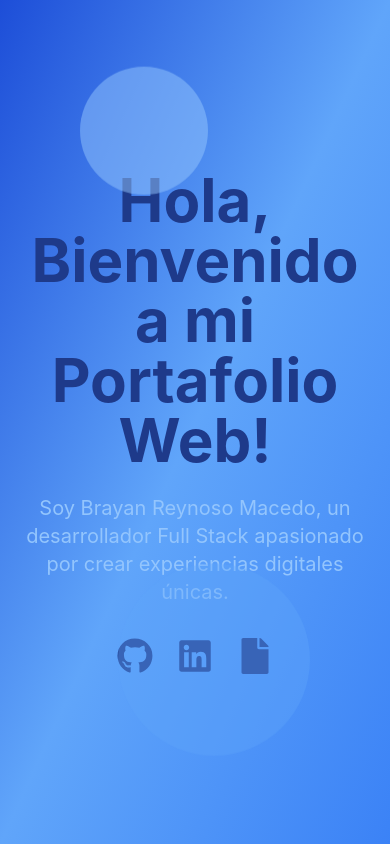
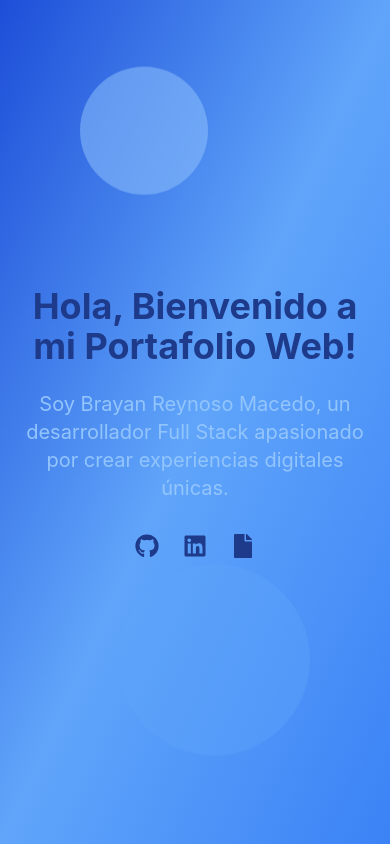
Before and after one commit to BrayanReynoso/portafolio_web_brm, a React (Vite) app: page / in a window 390 px wide. Shown: the top 844 px of the page. Built offline with nearby package versions, Linux system fonts and the light colour scheme.

Commit message:
[Update] src/pages/AboutMe.jsx and src/pages/Home.jsx

```diff
--- a/src/pages/AboutMe.jsx
+++ b/src/pages/AboutMe.jsx
@@ -188,7 +188,7 @@ export default function EnhancedAboutMe() {
   ];
 
   return (
-    <div className="h-auto bg-gradient-to-br from-blue-900 via-blue-600 to-blue-600 text-white py-16">
+    <div className="h-auto w-screen bg-gradient-to-br from-blue-900 via-blue-600 to-blue-600 text-white py-16">
       <div className="container mx-auto px-6 max-w-4xl">
         {/* Intro Section */}
         <section className="text-center mb-16" ref={titleRef}>
@@ -221,7 +221,7 @@ export default function EnhancedAboutMe() {
         {/* Education Section */}
         <section className="mb-16" ref={educationRef}>
           <h2 className="text-3xl font-semibold text-center mb-8 text-blue-200">
-            <FaGraduationCap className="inline-block mr-2 text-blue-900" /> Education
+            <FaGraduationCap className="inline-block mr-2 text-blue-900" /> Educación
           </h2>
           <Timeline events={educationEvents} />
         </section>
--- a/src/pages/Home.jsx
+++ b/src/pages/Home.jsx
@@ -1,24 +1,24 @@
 import React, { useEffect, useRef } from 'react';
 import gsap from 'gsap';
-import { FaCcVisa, FaFile, FaGithub, FaLinkedin, FaTwitter } from 'react-icons/fa';
-import { FaCakeCandles } from 'react-icons/fa6';
+import { FaGithub, FaLinkedin, FaFile } from 'react-icons/fa';
+import { LiaDev } from 'react-icons/lia';
 import AboutMe from './AboutMe';
 import Projects from './Projects';
 import useSEO from '../hooks/useSEO';
-import { LiaDev } from 'react-icons/lia';
 
 export default function Home() {
   const titleRef = useRef(null);
   const paragraphRef = useRef(null);
   const socialIconsRef = useRef(null);
+
   useSEO({
     title: "Home | Mi Portafolio",
     description: "Conoce los proyectos en los que he trabajado y las tecnologías que he utilizado.",
-    icon: <LiaDev color='white'/>,
+    icon: <LiaDev color='white' />,
+  });
 
-    })
   useEffect(() => {
-    // Animación de desvanecimiento y desplazamiento para el título
+    // Animaciones con GSAP para los elementos de la página
     gsap.fromTo(
       titleRef.current,
       { opacity: 0, y: 50 },
@@ -35,7 +35,6 @@ export default function Home() {
       }
     );
 
-    // Animación de desvanecimiento y desplazamiento para el párrafo
     gsap.fromTo(
       paragraphRef.current,
       { opacity: 0, y: 30 },
@@ -52,7 +51,6 @@ export default function Home() {
       }
     );
 
-    // Animación de los íconos sociales (escala y desvanecimiento)
     gsap.fromTo(
       socialIconsRef.current,
       { opacity: 0, scale: 0.8 },
@@ -68,47 +66,41 @@ export default function Home() {
         },
       }
     );
-
-
   }, []);
 
   return (
     <>
-    <section className='overflow-hidden'>
+      <section className="overflow-hidden">
         <div className="flex h-screen w-full bg-gradient-to-br from-blue-700 via-blue-400 to-blue-500">
-        <div className="w-screen h-full flex items-center justify-center relative">
-          <div className="text-center max-w-2xl px-4">
-            <h1 ref={titleRef} className="welcome-title text-6xl font-bold text-blue-900 mb-6">
+          <div className="w-full h-full flex items-center justify-center relative px-4">
+            <div className="text-center max-w-2xl">
+              <h1 ref={titleRef} className="welcome-title text-4xl sm:text-6xl font-bold text-blue-900 mb-6">
                 Hola, Bienvenido a mi Portafolio Web!
               </h1>
-            <p ref={paragraphRef} className="text-xl text-blue-300 mb-8">
+              <p ref={paragraphRef} className="text-xl sm:text-2xl text-blue-300 mb-8">
                 Soy Brayan Reynoso Macedo, un desarrollador Full Stack apasionado por crear experiencias digitales únicas.
               </p>
-            <div ref={socialIconsRef} className="flex justify-center space-x-6 text-4xl text-blue-700">
-              <a href="https://github.com/BrayanReynoso" target="_blank" rel="noopener noreferrer" className="hover:text-blue-900 transition">
-                <FaGithub className='text-blue-900'/>
+              <div ref={socialIconsRef} className="flex justify-center space-x-6 text-2xl sm:text-4xl text-blue-700">
+                <a href="https://github.com/BrayanReynoso" target="_blank" rel="noopener noreferrer" className="hover:text-blue-500 transition">
+                  <FaGithub className='text-blue-900 hover:text-blue-300'/>
                 </a>
-              <a href="https://www.linkedin.com/in/brayan-reynoso-macedo-55a216283/" target="_blank" rel="noopener noreferrer" className="hover:text-blue-900 transition">
-                <FaLinkedin  className='text-blue-900'/>
+                <a href="https://www.linkedin.com/in/brayan-reynoso-macedo-55a216283/" target="_blank" rel="noopener noreferrer" className="hover:text-blue-500 transition">
+                  <FaLinkedin  className='text-blue-900 hover:text-blue-300' />
                 </a>
-
-              <a href="/assets/cv/CV_BRAYAN_REYNOSO_MACEDO.pdf" target="_blank" rel="noopener noreferrer" className="hover:text-blue-900 transition">
-                <FaFile  className='text-blue-900'/>
+                <a href="/assets/cv/CV_BRAYAN_REYNOSO_MACEDO.pdf" target="_blank" rel="noopener noreferrer" className="hover:text-blue-500 transition">
+                  <FaFile  className='text-blue-900 hover:text-blue-300'/>
                 </a>
               </div>
             </div>
 
-
             {/* Elementos de fondo animados */}
-          <div className="absolute top-20 left-20 w-32 h-32 bg-blue-300 rounded-full opacity-50 animate-float"></div>
-          <div className="absolute bottom-20 right-20 w-48 h-48 bg-blue-400 rounded-full opacity-40 animate-float-slow"></div>
-
+            <div className="absolute top-20 left-20 w-32 h-32 bg-blue-300 rounded-full opacity-50 animate-float z-10"></div>
+            <div className="absolute bottom-20 right-20 w-48 h-48 bg-blue-400 rounded-full opacity-40 animate-float-slow z-10"></div>
           </div>
         </div>
       </section>
       <AboutMe />
       <Projects />
     </>
-
   );
 }
```
Lines whose indentation alone changed are shown as unchanged.
